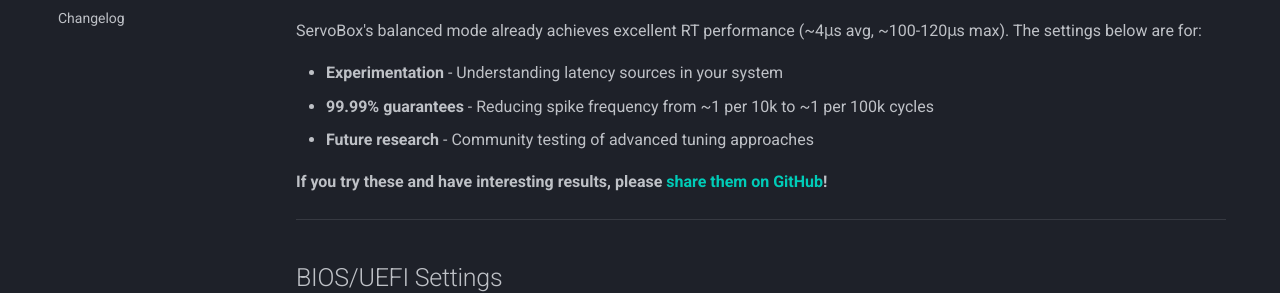
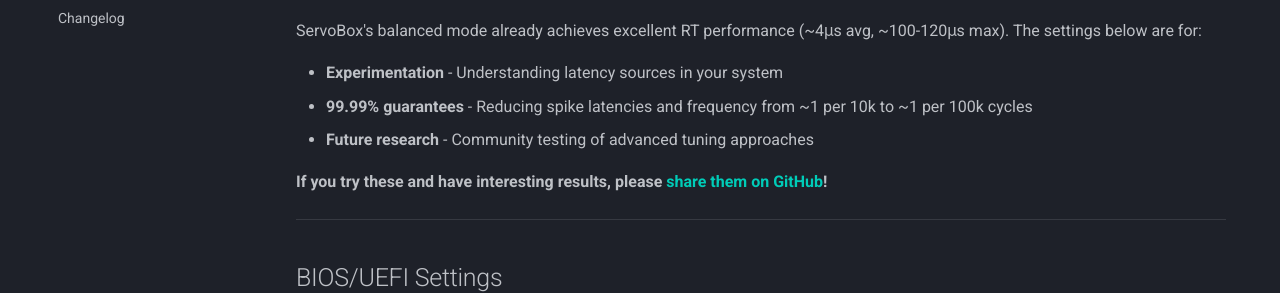
Before and after one commit to kvasios/servobox, an MkDocs documentation site: the page built from docs/content/reference/experimental-tuning.md, in a window 1280 px wide and 900 px high. Shown: the part 362-655 px from the top of the window. Built offline with MkDocs 1.6.1 and Material for MkDocs 9.7.7, drawn with Linux system fonts in a browser that asks for light colours; comment, search, counter and statistics services are not loaded.

Commit message:
docs: updating experimental tuning session

```diff
--- a/docs/content/reference/experimental-tuning.md
+++ b/docs/content/reference/experimental-tuning.md
@@ -10,7 +10,7 @@
 ServoBox's balanced mode already achieves excellent RT performance (~4μs avg, ~100-120μs max). The settings below are for:
 
 - **Experimentation** - Understanding latency sources in your system
-- **99.99% guarantees** - Reducing spike frequency from ~1 per 10k to ~1 per 100k cycles
+- **99.99% guarantees** - Reducing spike latencies and frequency from ~1 per 10k to ~1 per 100k cycles
 - **Future research** - Community testing of advanced tuning approaches
 
 **If you try these and have interesting results, please [share them on GitHub](https://github.com/kvasios/servobox/discussions)!**
```
